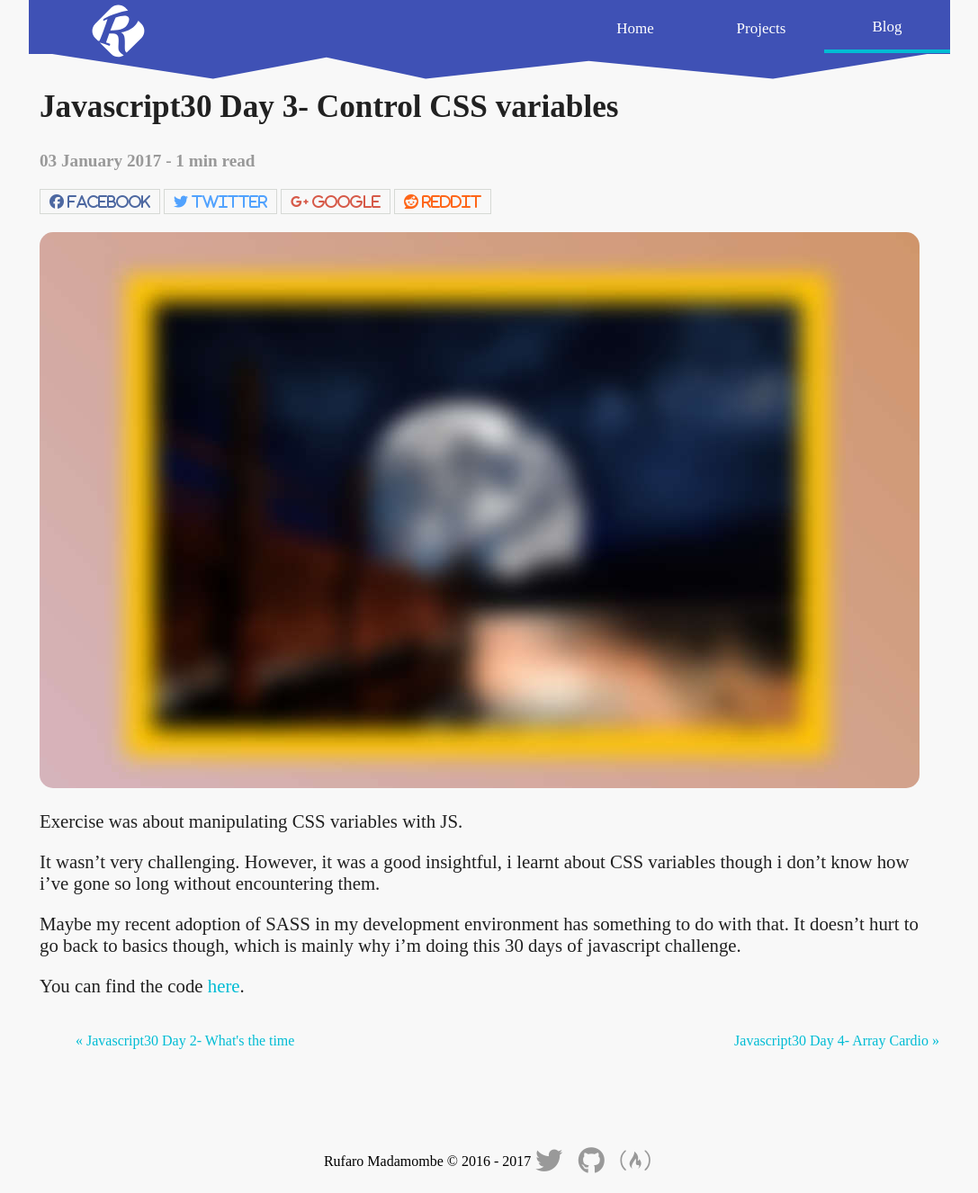
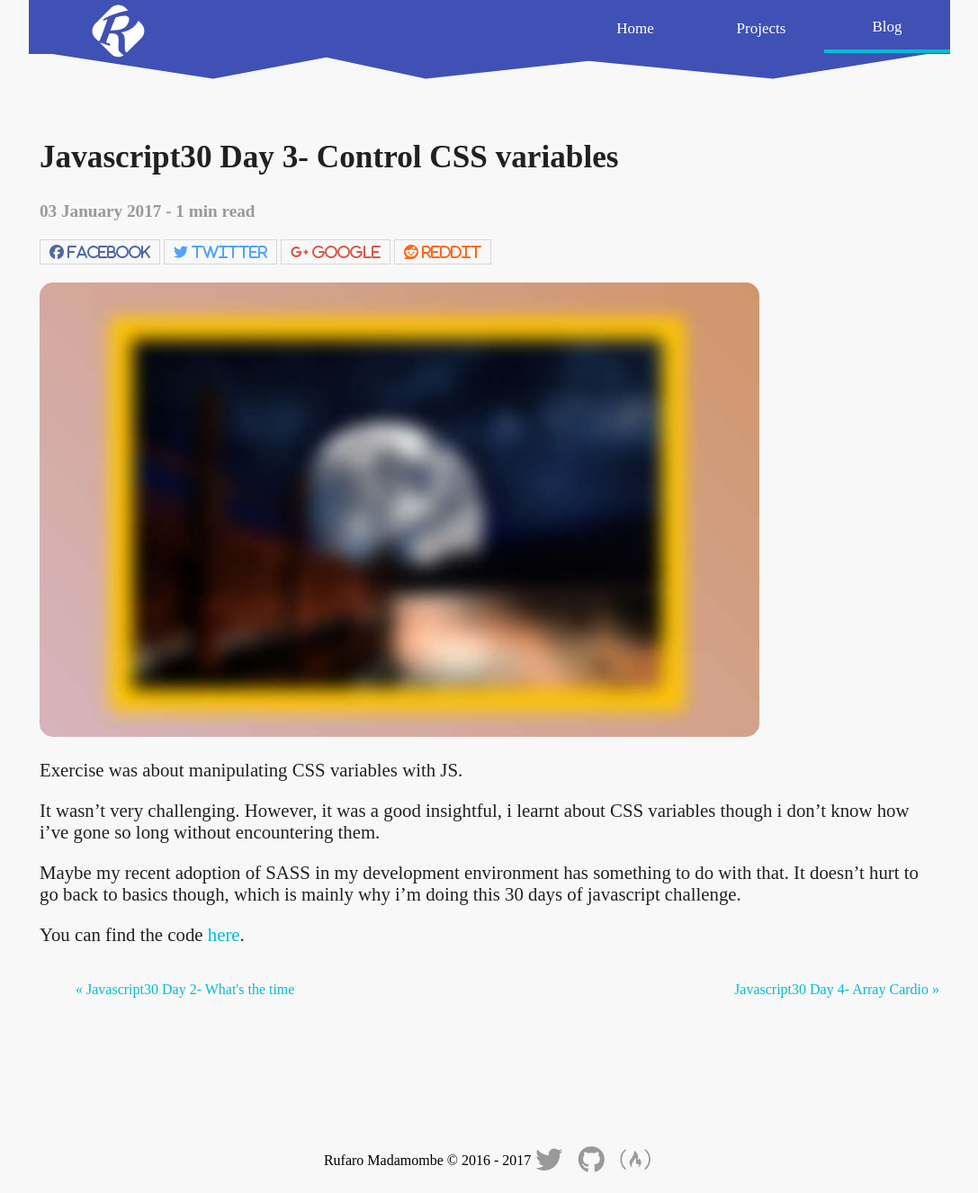
Before and after one commit to Rayhatron/rayhatron.github.io, a Jekyll site: the page built from _posts/javascript30/2017-01-03- Day-3-of-30-days-of-Javascript-Control-CSS-variables.md, in a window 1280 px wide and 1326 px high. Shown: the whole window at 90% size, without its empty margins (96-1183 px from the left). Built offline with Jekyll 4.4.1, drawn with Linux system fonts in a browser that asks for light colours; nearby versions of some CDN libraries; some web fonts are replaced.

Commit message:
Fixed image width issue

```diff
--- a/_sass/post.scss
+++ b/_sass/post.scss
@@ -26,7 +26,7 @@
 
       .post-featured-image{
         border-radius: 15px;
-        max-width: 80vw;
+        max-width: 80%;
       }
 
       pre{
```
